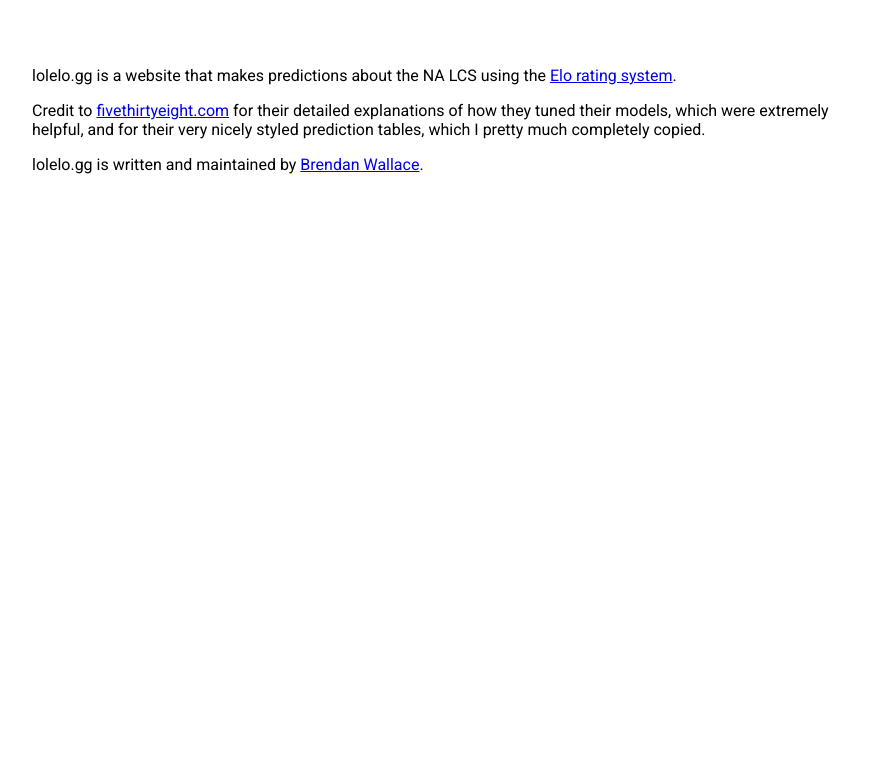
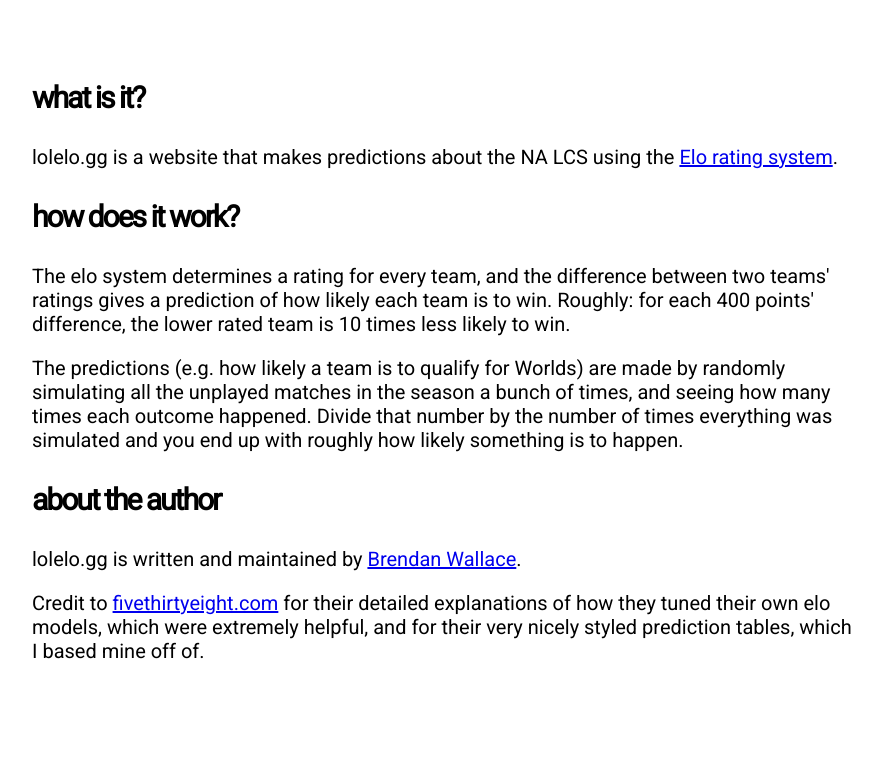
Before and after one commit to brendanwallace/lolelo, a Django app: page /about in a window 1280 px wide. Shown: the part 41-814 px from the top of the page, without its empty margins (196-1078 px from the left). Before the commit the page ends 215 px from the top, so only its background shows below. Run offline with Django 3.2, Linux system fonts and the light colour scheme.

Commit message:
Expand the about section.

```diff
--- a/na_lcs/signals.py
+++ b/na_lcs/signals.py
@@ -7,5 +7,4 @@
 
 @dispatch.receiver(signals.post_save, sender=na_lcs_models.Match)
 def update_after_match_save(sender, **kwargs):
-    pass
-    #util.update_ratings_and_predictions()
+    util.update_ratings_and_predictions()
--- a/na_lcs/static/na_lcs/na_lcs.css
+++ b/na_lcs/static/na_lcs/na_lcs.css
@@ -205,8 +205,13 @@
     padding: 50px 100px;
 }
 
-div.about p {
+div.about p.question {
+    font-size: 30px;
+    font-weight: bold;
+    text-transform: lowercase;
+    letter-spacing: -2px;
 }
 
-div.about p.thanks {
+div.about p.answer {
+    font-size: 20px;
 }
--- a/na_lcs/templates/na_lcs/about.html
+++ b/na_lcs/templates/na_lcs/about.html
@@ -2,19 +2,41 @@
 
 {% block content %}
 <div class="about">
+    <p class="question">
+    What is it?
+    </p>
     <p class="answer">
     lolelo.gg is a website that makes predictions about the NA LCS using the
     <a href="https://en.wikipedia.org/wiki/Elo_rating_system">Elo rating system</a>.
     </p>
-    <p class="thanks">
-    Credit to <a href="https://fivethirtyeight.com/">fivethirtyeight.com<a>
-    for their detailed explanations of how they tuned their models, which were
-    extremely helpful, and for their very nicely styled prediction tables, which
-    I pretty much completely copied.
+    <p class="question">
+    How does it work?
     </p>
-    <p class="author">
+    <p class="answer">
+    The elo system determines a rating for every team, and the difference
+    between two teams' ratings gives a prediction of how likely each team is to
+    win. Roughly: for each 400 points' difference, the lower rated team is 10
+    times less likely to win.
+    </p>
+    <p class="answer">
+    The predictions (e.g. how likely a team is to qualify for Worlds) are made
+    by randomly simulating all the unplayed matches in the season a bunch of
+    times, and seeing how many times each outcome happened. Divide that number
+    by the number of times everything was simulated and you end up with roughly
+    how likely something is to happen.
+    </p>
+    <p class="question">
+    About the author
+    </p>
+    <p class="answer">
     lolelo.gg is written and maintained by
     <a href="https://twitter.com/brendanxwallace">Brendan Wallace</a>.
     </p>
+    <p class="answer">
+    Credit to <a href="https://fivethirtyeight.com/">fivethirtyeight.com<a>
+    for their detailed explanations of how they tuned their own elo models,
+    which were extremely helpful, and for their very nicely styled prediction
+    tables, which I based mine off of.
+    </p>
 </div>
 {% endblock %}
--- a/na_lcs/util.py
+++ b/na_lcs/util.py
@@ -21,7 +21,7 @@
 
     This is basically how elo ratings work, uses a logistic curve.
     """
-    return 1 / (1 + math.pow(10, ((team_2_rating- team_1_rating) / LOGISTIC_PARAMETER)))
+    return 1 / (1 + math.pow(10, ((team_2_rating - team_1_rating) / LOGISTIC_PARAMETER)))
 
 class TeamCopy():
     """
```
